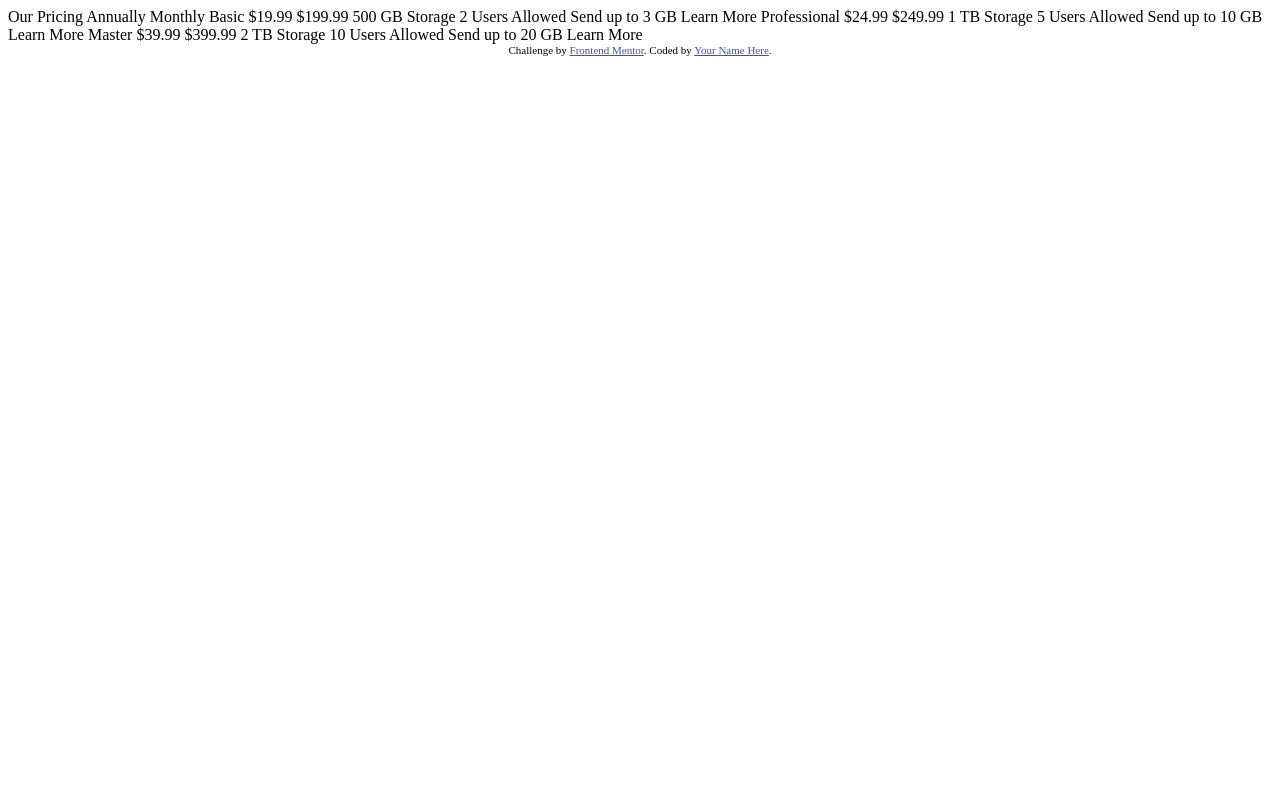
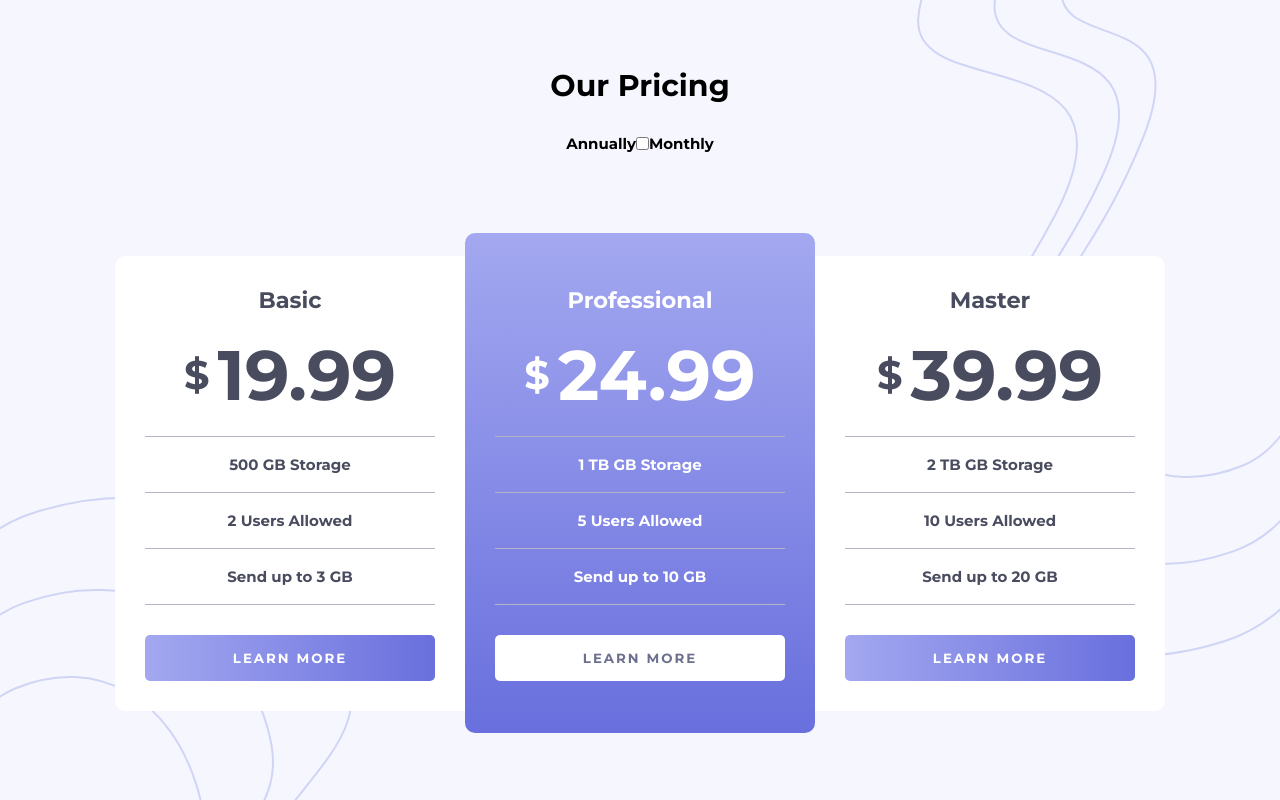
Before and after one commit to sandlerz/Pricing-Component-With-Toggle-Master, a website: page index.html in a window 1280 px wide. Drawn offline with Linux system fonts and the light colour scheme.

Commit message:
Price component

```diff
--- a/index.html
+++ b/index.html
@@ -3,50 +3,61 @@
 <head>
   <meta charset="UTF-8">
   <meta name="viewport" content="width=device-width, initial-scale=1.0"> <!-- displays site properly based on user's device -->
+  <link rel="icon" type="image/png" sizes="32x32" href="./images/favicon-32x32.png">
+  <title>Pricing component with toggle master</title>
 
-  <link rel="icon" type="image/png" sizes="32x32" href="./images/favicon-32x32.png">
+  <!-- Import font -->
 
-  <title>Frontend Mentor | [Challenge Name Here]</title>
+  <link rel="preconnect" href="https://fonts.googleapis.com">
+  <link rel="preconnect" href="https://fonts.gstatic.com" crossorigin>
+  <link href="https://fonts.googleapis.com/css2?family=Montserrat:wght@700&display=swap" rel="stylesheet">
 
-  <!-- Feel free to remove these styles or customise in your own stylesheet 👍 -->
-  <style>
-    .attribution { font-size: 11px; text-align: center; }
-    .attribution a { color: hsl(228, 45%, 44%); }
-  </style>
+  <!-- Import files(css, javascript) -->
+
+  <link rel="stylesheet" href="style/index.css">
+  <script src="javascript/index.js" defer></script>
 </head>
 <body>
-
-  Our Pricing
-  Annually
-  Monthly
-
-  Basic
-  &dollar;19.99
-  &dollar;199.99
-  500 GB Storage
-  2 Users Allowed
-  Send up to 3 GB
-  Learn More
-
-  Professional
-  &dollar;24.99
-  &dollar;249.99
-  1 TB Storage
-  5 Users Allowed
-  Send up to 10 GB
-  Learn More
-
-  Master
-  &dollar;39.99
-  &dollar;399.99
-  2 TB Storage
-  10 Users Allowed
-  Send up to 20 GB
-  Learn More
-
-  <div class="attribution">
-    Challenge by <a href="https://www.frontendmentor.io?ref=challenge" target="_blank">Frontend Mentor</a>.
-    Coded by <a href="#">Your Name Here</a>.
-  </div>
+  <main>
+    <footer>
+      <h1>Our Pricing</h1>
+    </footer>
+    <section class="toggle">
+      <p>Annually</p>
+      <label for="toggle"></label>
+      <input type="checkbox">
+      <p>Monthly</p>
+    </section>
+    <section class="price">
+      <div class="left">
+        <h2>Basic</h2>
+        <p class="cost"><span>$</span> 19.99</p>
+        <p class="border-text">500 GB Storage</p>
+        <p>2 Users Allowed</p>
+        <p class="border-text">Send up to 3 GB</p>
+        <button>LEARN MORE</button>
+      </div>
+      <div class="professional">
+        <div>
+          <h2>Professional</h2>
+          <p class="cost"><span>$</span> 24.99</p>
+          <p class="border-text">1 TB GB Storage</p>
+          <p>5 Users Allowed</p>
+          <p class="border-text">Send up to 10 GB</p>
+          <button>LEARN MORE</button>
+        </div>
+      </div>
+      <div class="right">
+        <h2>Master</h2>
+        <p class="cost"><span>$</span> 39.99</p>
+        <p class="border-text">2 TB GB Storage</p>
+        <p>10 Users Allowed</p>
+        <p class="border-text">Send up to 20 GB</p>
+        <button>LEARN MORE</button>
+      </div>
+    </section>
+  </main>
+  <div class="bg-bot"></div>
+  <div class="bg-top"></div>
 </body>
 </html>
--- /dev/null
+++ b/scss/_global.scss
@@ -0,0 +1,46 @@
+@use 'variables' as *;
+
+html {
+  font-size: 62.5%;
+  box-sizing: border-box;
+}
+
+*,
+*::before,
+*::after {
+  box-sizing: inherit;
+  margin: 0;
+  padding: 0;
+}
+
+body {
+  font-family: Montserrat;
+  font-size: 1.5rem;
+  display: grid;
+  place-content: center;
+  min-height: 100vh;
+  text-align: center;
+  background-color: $VeryLightGrayishBlue;
+}
+
+// Bg Images
+
+.bg-top{
+  position: absolute;
+  height: 100vh;
+  width: 100%;
+  z-index: -1;
+  background-image: url(../images/bg-top.svg);
+  background-repeat: no-repeat;
+  background-position: right top;
+}
+
+.bg-bot{
+  position: absolute;
+  height: 100vh;
+  width: 100%;
+  z-index: -1;
+  background-image: url(../images/bg-bottom.svg);
+  background-repeat: no-repeat;
+  background-position: left bottom;
+}
--- /dev/null
+++ b/scss/_variables.scss
@@ -0,0 +1,38 @@
+// # Front-end Style Guide
+
+// ## Layout
+
+// The designs were created to the following widths:
+
+// - Mobile: 375px
+// - Desktop: 1440px
+
+// ## Colors
+
+// ### Primary
+
+@mixin linear-gradient() {
+  background: linear-gradient(hsl(236, 72%, 79%),hsl(237, 63%, 64%));
+}
+@mixin linear-gradient-button() {
+  background: linear-gradient(90deg, hsl(236, 72%, 79%),hsl(237, 63%, 64%));
+}
+// - Linear Gradient: hsl(236, 72%, 79%) to hsl(237, 63%, 64%)
+
+// ### Neutral
+
+$VeryLightGrayishBlue: hsl(240, 78%, 98%);
+$LightGrayishBlue: hsl(234, 14%, 74%);
+$GrayishBlue: hsl(233, 13%, 49%);
+$DarkGrayishBlue: hsl(232, 13%, 33%);
+
+// ## Typography
+
+// ### Body Copy
+
+// - Font size: 15px
+
+// ### Font
+
+// - Family: [Montserrat](https://fonts.google.com/specimen/Montserrat)
+// - Weight: 700
--- /dev/null
+++ b/scss/components/_index.scss
@@ -0,0 +1,3 @@
+@forward 'header';
+@forward 'toggle';
+@forward 'price';
--- /dev/null
+++ b/scss/components/_price.scss
@@ -0,0 +1,75 @@
+@use '../variables' as *;
+
+.price{
+  display: flex;
+  align-items: center;
+
+  div{
+    height: 45.5rem;
+    width: 35rem;
+    background-color: white;
+    padding: 3rem;
+    color: $DarkGrayishBlue;
+    display: grid;
+    place-items: center;
+
+    .cost{
+      font-size:  7rem;
+      display: flex;
+      justify-content: center;
+      align-items: center;
+      gap: 0.8rem;
+      span{
+        font-size: 4rem;
+        display: block;
+      }
+    }
+
+    .border-text{
+      border-top: solid 1px $LightGrayishBlue;
+      border-bottom: solid 1px $LightGrayishBlue;
+    }
+
+    p{
+      padding: 1.8rem;
+      width: 100%;
+    }
+
+    button{
+      margin-top: 3rem;
+      padding: 1.5rem 0;
+      letter-spacing: 0.2rem;
+      border-radius: 0.5rem;
+      @include linear-gradient-button();
+      border: none;
+      cursor: pointer;
+      color: white;
+      font-weight: 700;
+      font-family: Montserrat;
+      width: 100%
+    }
+  }
+
+  .professional{
+    padding: 0;
+    height: 50rem;
+    @include linear-gradient();
+    border-radius: 1rem;
+    div{
+      color: white;
+      background: transparent;
+      button{
+        background: white;
+        color: $GrayishBlue;
+      }
+    }
+  }
+  .left{
+    border-top-left-radius: 1rem;
+    border-end-start-radius: 1rem;
+  }
+  .right{
+    border-top-right-radius: 1rem;
+    border-end-end-radius: 1rem;
+  }
+}
--- /dev/null
+++ b/scss/components/_toggle.scss
@@ -0,0 +1,7 @@
+@use '../variables' as *;
+
+.toggle{
+  display: flex;
+  justify-content: center;
+  margin: 3rem 0 8rem;
+}
--- /dev/null
+++ b/scss/index.scss
@@ -0,0 +1,3 @@
+@use 'global';
+@use 'components';
+@use 'breakpoints';
--- a/style-guide.md
+++ /dev/null
@@ -1,32 +0,0 @@
-# Front-end Style Guide
-
-## Layout
-
-The designs were created to the following widths:
-
-- Mobile: 375px
-- Desktop: 1440px
-
-## Colors
-
-### Primary
-
-- Linear Gradient: hsl(236, 72%, 79%) to hsl(237, 63%, 64%)
-
-### Neutral
-
-- Very Light Grayish Blue: hsl(240, 78%, 98%)
-- Light Grayish Blue: hsl(234, 14%, 74%)
-- Grayish Blue: hsl(233, 13%, 49%)
-- Dark Grayish Blue: hsl(232, 13%, 33%)
-
-## Typography
-
-### Body Copy
-
-- Font size: 15px
-
-### Font
-
-- Family: [Montserrat](https://fonts.google.com/specimen/Montserrat)
-- Weight: 700
```
Also changed, not shown: package.json (added, +23 -0 lines), README-template.md (deleted), README.md, design/desktop-preview.jpg (deleted), javascript/index.js (added), scss/_breakpoints.scss (added), scss/components/_header.scss (added), style/index.css (added), 3 other files.
